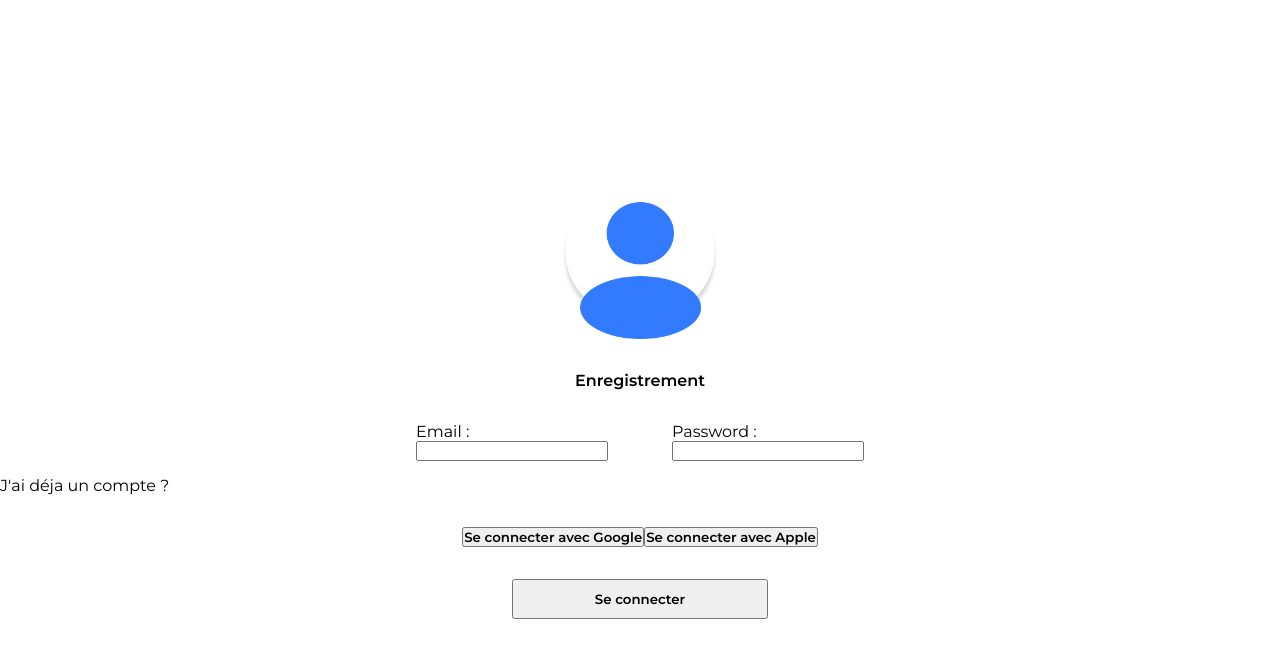
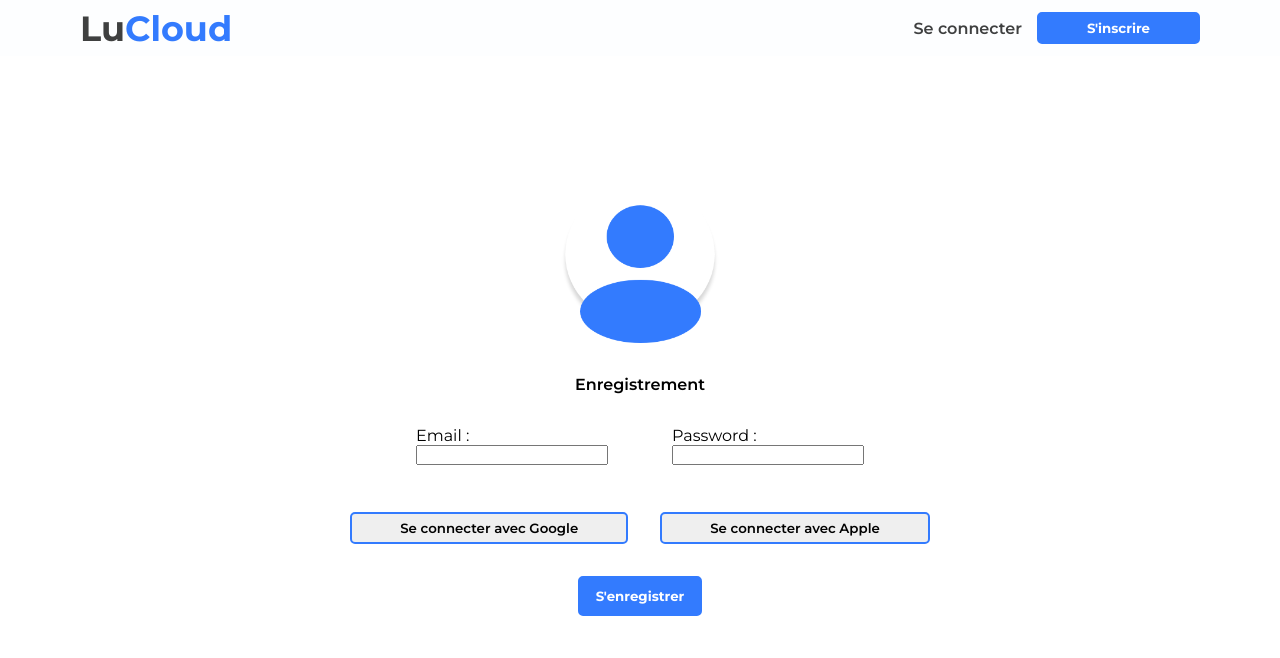
Before and after one commit to Cat-Cake/lucloud, a React (Create React App) app: page /registration in a window 1280 px wide. Shown: the top 658 px of the page. Built offline with nearby package versions, Linux system fonts and the light colour scheme.

Commit message:
styling register page

```diff
--- a/src/Coponents/Header.jsx
+++ b/src/Coponents/Header.jsx
@@ -7,7 +7,7 @@ function Header() {
     return (
         <header className="website-header">
             <div>
-                <p className="band-title">Lu<span>Cloud</span></p>
+                <p className="band-title"><a href={`/`}>Lu<span>Cloud</span></a></p>
             </div>
             <nav>
                 <ul>
@@ -15,6 +15,12 @@ function Header() {
                     <li><a className="menu-register" href={`registration`}><button className="btn btn-full">S'inscrire</button></a></li>
                     <li onClick={menuOpening} ><img className="menu-burger" src="/menu.png" alt='Menu'/></li>
                 </ul>
+                <div className="modal-container">
+                    <div className="modal modal-close">
+                        <a className="modal-menu modal-menu-connect" href={`connexion`}>Se connecter</a>
+                        <a className="modal-menu modal-menu-register" href={`registration`}>S'inscrire</a>
+                    </div>
+                </div>
             </nav>
         </header>
     );
--- a/src/Home.jsx
+++ b/src/Home.jsx
@@ -6,12 +6,6 @@ function Home() {
     return (
         <main className="home">
             <Header />
-            <div className="modal-container">
-                <div className="modal modal-close">
-                    <a className="modal-menu modal-menu-connect" href={`connexion`}>Se connecter</a>
-                    <a className="modal-menu modal-menu-register" href={`registration`}>S'inscrire</a>
-            </div>
-            </div>
             <article className='pres'>
                 <div className='pres-content try'>
                     <div className='content-container'>
--- a/src/Page/Registration.jsx
+++ b/src/Page/Registration.jsx
@@ -1,6 +1,10 @@
+import Header from "../Coponents/Header";
+
 function Registration() {
     return (
-        <main className="registration-container">
+        <main>
+            <Header/>
+            <section className="registration-container">
                 <div className="profil-user-container">
                     <img className="picture-user-connexion" src="/profil-user.png" alt='Profile user'/>
                     <p>Enregistrement</p>
@@ -17,18 +21,16 @@ function Registration() {
                                 <input name="password" autoComplete="false"/>
                             </div>
                         </div>
-                    <div>
-                        <p className="subtitle">J'ai déja un compte ?</p>
+                        <div className="register-with-other">
+                            <button className="btn connect-with-other">Se connecter avec Google</button>
+                            <button className="btn connect-with-other">Se connecter avec Apple</button>
                         </div>
-                    <div className="register-with-other">
-                        <button>Se connecter avec Google</button>
-                        <button>Se connecter avec Apple</button>
-                    </div>
-                    <div className="button-container">
-                        <button className="submit" type="submit">Se connecter</button>
+                        <div className="register-button-container button-container">
+                            <button className="submit btn-full" type="submit">S'enregistrer</button>
                         </div>
                     </form>
                 </div>
+            </section>
         </main>
     );
 }
--- a/src/assets/css/Header.css
+++ b/src/assets/css/Header.css
@@ -39,8 +39,7 @@ ul li:first-child {
 }
 
 .btn {
-    width: 13vw;
-    height: 4.5vh;
+    padding: 0.4rem 3rem;
 }
 
 a {
--- a/src/assets/css/btn-full.css
+++ b/src/assets/css/btn-full.css
@@ -1,3 +1,9 @@
+.btn {
+    border: var(--blue) solid 2px;
+    border-radius: 5px;
+    cursor: pointer;
+}
+
 .btn-full, .btn-empty {
     font-weight: 700;
     border-radius: 5px;
--- a/src/assets/css/modal.css
+++ b/src/assets/css/modal.css
@@ -1,7 +1,7 @@
 @media screen and (max-width: 768px)
 {
     .modal {
-        width: 80%;
+        width: 100%;
         position: absolute;
         background-color: var(--dark);
         display: flex;
@@ -9,6 +9,7 @@
         align-items: center;
         position: fixed;
         top: 3rem;
+        right: 0;
     }
 
     .modal * {
@@ -23,6 +24,10 @@
         display: none;
     }
 
+    h2 {
+        font-size: 20px;
+    }
+
 }
 
 @media screen and (min-width: 768px)
--- a/src/assets/css/registration.css
+++ b/src/assets/css/registration.css
@@ -59,17 +59,22 @@
 }
 
 .register-with-other {
+    width: 100%;
     display: flex;
     justify-content: center;
     margin-top: 2rem;
 }
 
-.button-container {
+.register-with-other .connect-with-other:last-child {
+    margin-left: 2rem;
+}
+
+.register-button-container {
     display: flex;
     align-items: center;
     margin-top: 2rem;
 }
 
-.button-container button {
-    width: 20%;
+.submit {
+    padding: 0 1rem;
 }
--- a/src/assets/default/default.css
+++ b/src/assets/default/default.css
@@ -26,10 +26,14 @@ h2 {
     font-weight: bold;
 }
 
-p, button {
+p, button, .menu-connect {
     font-weight: 600;
 }
 
 .subtitle {
     font-weight: 400;
 }
+
+a {
+    color: var(--dark);
+}
```
Also changed, not shown: src/assets/css/btn-empty.css (line endings or trailing spaces). Lines whose indentation alone changed are shown as unchanged.
